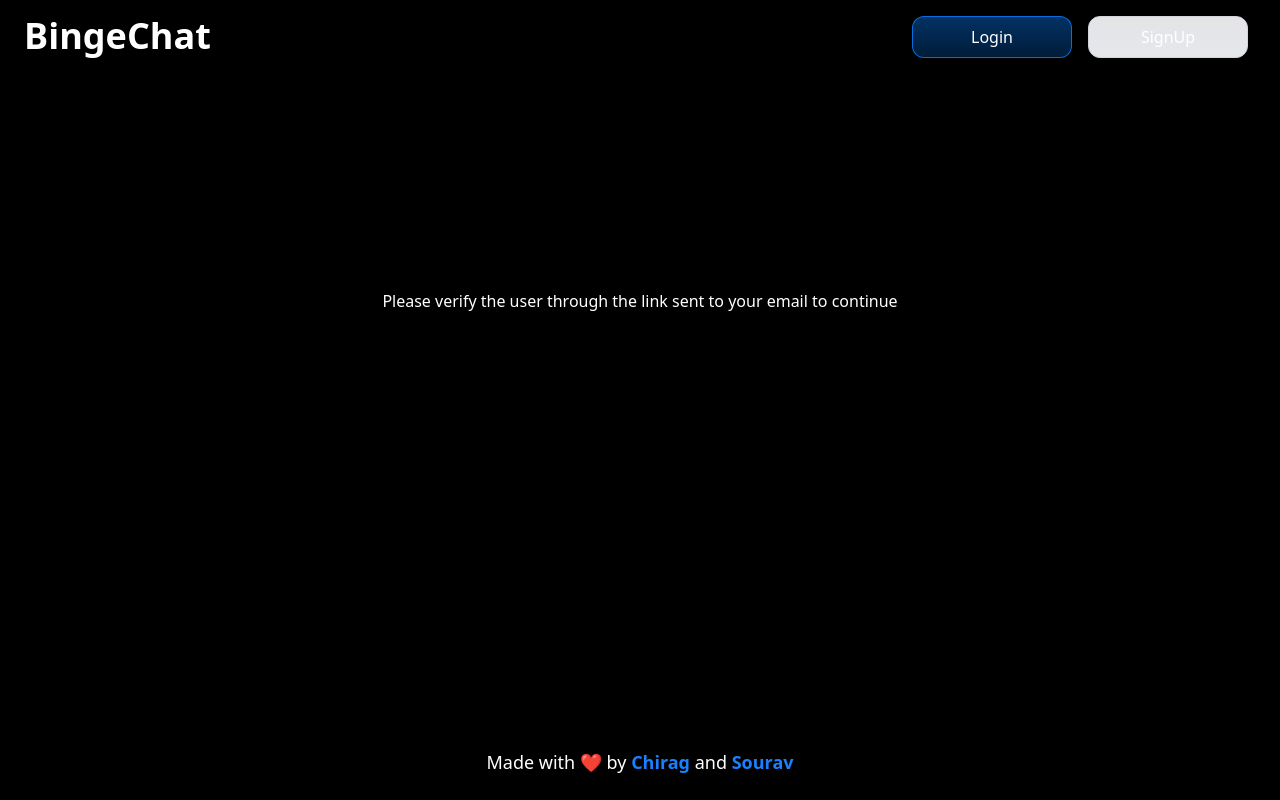
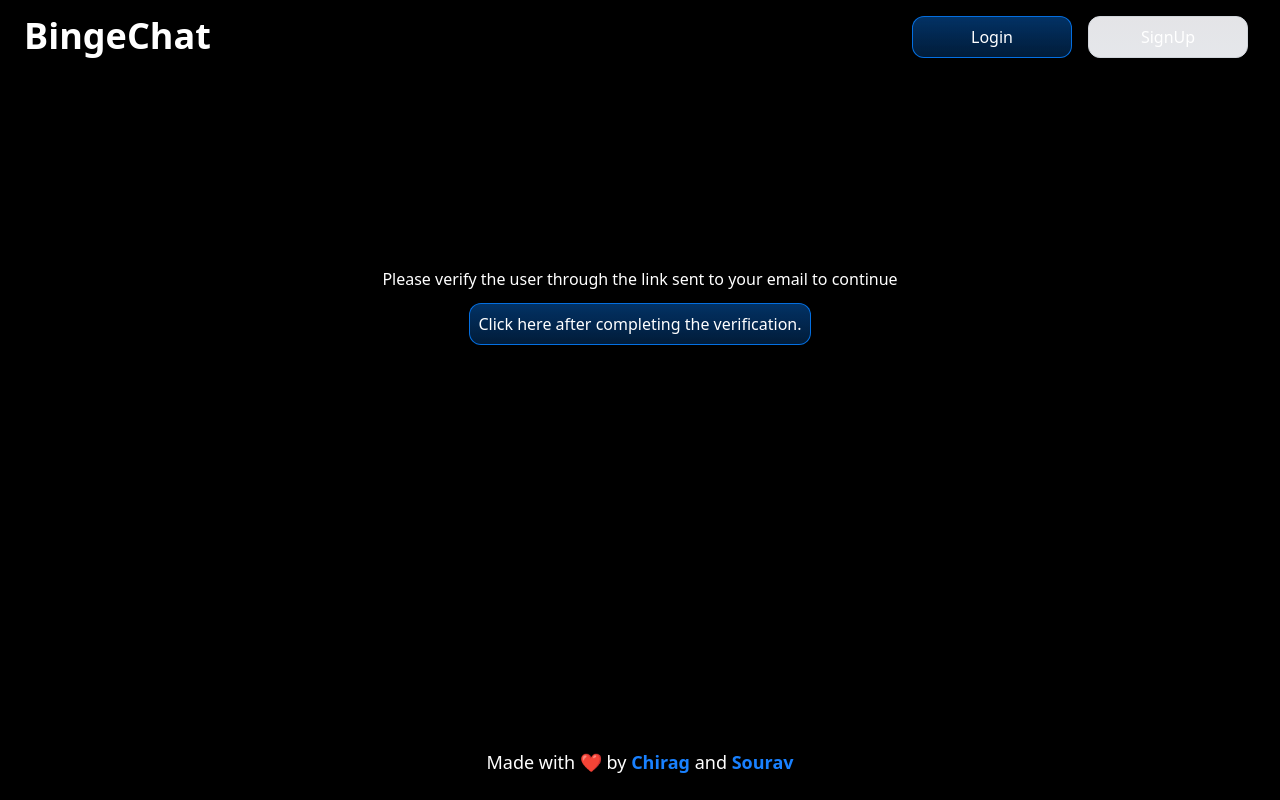
Before and after one commit to chirag-unision/bingechat-frontend, a React (Vite) app: page /verifyUser in a window 1280 px wide. Built offline with nearby package versions, Linux system fonts and the light colour scheme.

Commit message:
bugs fix

```diff
--- a/src/App.jsx
+++ b/src/App.jsx
@@ -47,11 +47,11 @@ function App() {
         <Routes>
           <Route strict path='/verifyUser' element={<VerifyUser />} />
           <Route path='/' element={<Home />} />
+          <Route path='/logout' element={<Logout/>} />
           <Route path='/register-college' element={<AboutPage/>} />
           {isAuthenticated && <>
           <Route  path='/chat' element={<ChatSpace />} />
           <Route path='/start' element={<StartPage />} />
-          <Route path='/logout' element={<Logout/>} />
           <Route path='*' element={<Navigate to="/"></Navigate>}/>
           </>}
           {isAuthenticated == false && <>
--- a/src/context/AuthContext.jsx
+++ b/src/context/AuthContext.jsx
@@ -35,6 +35,7 @@ export const AuthProvider = ({ children }) => {
       setIsAuthenticated(true);
     }else{
       setIsAuthenticated(false);}
+      localStorage.clear();
   }, []);
 
   return (
--- a/src/pages/StartPage.jsx
+++ b/src/pages/StartPage.jsx
@@ -21,9 +21,9 @@ function StartPage() {
 
   const check = async() => {
     const userVerificationStatus= localStorage.getItem('userVerificationStatus');
+    console.log(userVerificationStatus)
       if (userVerificationStatus === null ) {
         const res = await checkUserVerificationStatus();
-
         if(!res) {
           console.log('User is not verified');
           window.location.href = "/verifyUser";
@@ -57,6 +57,7 @@ function StartPage() {
     useEffect(() => {
       checkAccessToken().then(()=>{
         check();
+        console.log("calling check")
       })
     }, [])
 
--- a/src/pages/chat.jsx
+++ b/src/pages/chat.jsx
@@ -49,7 +49,7 @@ const Chat = ({sendMsg, updateMessages, messages, username, connectedTo, handleE
             <h1 className="text-xl font-medium text-center border-b pb-2 text-white">Messages</h1>
             <div className="flex flex-row gap-2">
                 <div className="w-full">
-                    <div id="chatbox" className="overflow-auto scroll-smooth" id="chatbox" style={{
+                    <div id="chatbox" className="overflow-auto scroll-smooth" style={{
                         height:(isMobile? "calc(50vh - 6rem)" : "calc(50vh - 4rem)")
                     }}>
                         <div className="flex flex-col gap-2 p-2 text-secondary text- w-full">
--- a/src/pages/login.jsx
+++ b/src/pages/login.jsx
@@ -58,7 +58,7 @@ const Login = () => {
                 <input name="email" type="text" placeholder="Email" className="flex w-full my-2 justify-center border-b border-gray-300 bg-gradient-to-b from-zinc-200 p-4 backdrop-blur-2xl dark:border-neutral-800 dark:bg-zinc-800/30 dark:from-inherit lg:static lg:w-96 rounded-xl lg:border lg:bg-gray-200 lg:dark:bg-zinc-800/30" />
                 <input name="password" type="password" placeholder="Password" className="flex w-full my-2 justify-center border-b border-gray-300 bg-gradient-to-b from-zinc-200 p-4 backdrop-blur-2xl dark:border-neutral-800 dark:bg-zinc-800/30 dark:from-inherit lg:static lg:w-96 rounded-xl lg:border lg:bg-gray-200 lg:dark:bg-zinc-800/30" />
 
-                <div className=" text-red-600 text-xs my-4 md:w-96">
+                <div className=" text-red-600 text-xs my-4 md:w-96 text-center">
                     {errMsg}
                 </div>
                 <div className="w-full text-center  text-sm p-2">
--- a/src/pages/logout.jsx
+++ b/src/pages/logout.jsx
@@ -9,7 +9,7 @@ const Logout = () => {
     useEffect (() => {
         if(!logout) return
         logout();
-        window.location.reload();
+        window.location.replace('/');
     },[logout])
 
     return <>Logging Out...</>
--- a/src/pages/register.jsx
+++ b/src/pages/register.jsx
@@ -91,7 +91,7 @@ const Register = () => {
             >
 
                 <input type="text" name="name" className="flex w-full my-2 justify-center border-b border-gray-300 bg-gradient-to-b from-zinc-200 p-4 backdrop-blur-2xl dark:border-neutral-800 dark:bg-zinc-800/30 dark:from-inherit lg:static lg:w-96 rounded-xl lg:border lg:bg-gray-200 lg:dark:bg-zinc-800/30" placeholder="First Name" required />
-                <input type="email" className="flex w-full my-2 justify-center border-b border-gray-300 bg-gradient-to-b from-zinc-200 p-4 backdrop-blur-2xl dark:border-neutral-800 dark:bg-zinc-800/30 dark:from-inherit lg:static lg:w-96 rounded-xl lg:border lg:bg-gray-200 lg:dark:bg-zinc-800/30" placeholder="Email Address" name="email" required />
+                <input type="email" className="flex w-full my-2 justify-center border-b border-gray-300 bg-gradient-to-b from-zinc-200 p-4 backdrop-blur-2xl dark:border-neutral-800 dark:bg-zinc-800/30 dark:from-inherit lg:static lg:w-96 rounded-xl lg:border lg:bg-gray-200 lg:dark:bg-zinc-800/30" placeholder="College Email Address" name="email" required />
                 <select defaultValue={0} name="collegeId" className="flex w-full my-2 justify-center border-b border-gray-300 bg-gradient-to-b from-zinc-200 p-4 backdrop-blur-2xl dark:border-neutral-800 dark:bg-zinc-800/30 dark:from-inherit lg:static lg:w-96 rounded-xl lg:border lg:bg-gray-200 lg:dark:bg-zinc-800/30" required >
                     <option value={0} className="bg-black hover:text-white" disabled>Select Your College</option>
                     {colleges.length>0 && colleges.map((item,i) => {
@@ -101,7 +101,7 @@ const Register = () => {
 
                 <input type="password" name="password" className="flex w-full my-2 justify-center border-b border-gray-300 bg-gradient-to-b from-zinc-200 p-4 backdrop-blur-2xl dark:border-neutral-800 dark:bg-zinc-800/30 dark:from-inherit lg:static lg:w-96 rounded-xl lg:border lg:bg-gray-200 lg:dark:bg-zinc-800/30" placeholder="Password" required />
                 <input type="password" name="password1" className="flex w-full my-2 justify-center border-b border-gray-300 bg-gradient-to-b from-zinc-200 p-4 backdrop-blur-2xl dark:border-neutral-800 dark:bg-zinc-800/30 dark:from-inherit lg:static lg:w-96 rounded-xl lg:border lg:bg-gray-200 lg:dark:bg-zinc-800/30" placeholder="Confirm Password" required />
-                <div className="p-2 text-sm text-red-600">
+                <div className="p-2 text-sm text-red-600 text-center">
                     {errMsg}
                 </div>
                 <ThemeButton type="submit" className={"w-full md:w-80 m-2"}>SignUp</ThemeButton>
--- a/src/pages/verifyUser.jsx
+++ b/src/pages/verifyUser.jsx
@@ -1,21 +1,39 @@
 import React, { useState } from 'react'
 import { useEffect } from 'react'
-import { verify_user } from "../services/Auth";
+import { checkUserVerificationStatus, verify_user } from "../services/Auth";
 import { TRY_CATCH_ERROR } from '../config';
 import { useAuth } from '../context/AuthContext';
+import { PrimaryButton } from '../components/Button';
 
 function VerifyUser() {
-  const [errMsg, setErrMsg]= useState('asdas');
+  const [errMsg, setErrMsg] = useState('');
 
-  const {setloader}= useAuth();
+  const { isAuthenticated, setloader } = useAuth();
+
+  const check = async () => {
+    setloader(true);
+    if (!isAuthenticated) {
+      window.location.replace('/login')
+    }
+    const userVerificationStatus = localStorage.getItem('userVerificationStatus');
+    if (userVerificationStatus === null) {
+      const res = await checkUserVerificationStatus();
+      if (res) {
+        localStorage.setItem('userVerificationStatus', res);
+        window.location.replace('/start')
+      }
+      setloader(false)
+    } else if (userVerificationStatus) {
+      window.location.replace('/start')
+    } else {
+      setloader(false)
+    }
+  }
 
   useEffect(() => {
-      setloader(false)
+    if (isAuthenticated) check();
 
-      return () => {
-          setloader(true)
-      }
-  }, [])
+  }, [isAuthenticated])
 
   useEffect(() => {
     const urlParams = new URLSearchParams(window.location.search);
@@ -23,26 +41,35 @@ function VerifyUser() {
 
     if (!key) {
       setErrMsg(' Please verify the user through the link sent to your email to continue');
+      setloader(false);
       return;
     }
 
-      try{
-        verify_user({token: key})
+    try {
+      verify_user({ token: key })
         .then(resp => {
           setErrMsg(resp.message);
+          setloader(false);
         })
         .catch(error => {
           setErrMsg(error.message);
+          setloader(false);
         })
-      }catch(err){
+    } catch (err) {
       setErrMsg(TRY_CATCH_ERROR);
+      setloader(false)
     }
-
+    return () => {
+      setloader(true)
+    }
   }, [])
 
 
   return (
-    <div className='m-auto p-5 text-secondary text-center'>{errMsg}</div>
+    <div className='m-auto p-5 text-secondary text-center'>
+      <p>{errMsg}</p>
+      <PrimaryButton className="mx-auto my-3" onClick={() => { check() }}>{'Click here after completing the verification.'}</PrimaryButton>
+    </div>
   )
 }
 
--- a/src/services/Auth.js
+++ b/src/services/Auth.js
@@ -205,7 +205,7 @@ const checkUserVerificationStatus = async () => {
     .then(response => response.json())
     .then(data => {
         console.log('Success:', data);
-        if(data.status_code = 200){
+        if(data.status_code == 200){
             return true
         }else return false
     })
```
Lines whose indentation alone changed are shown as unchanged.
